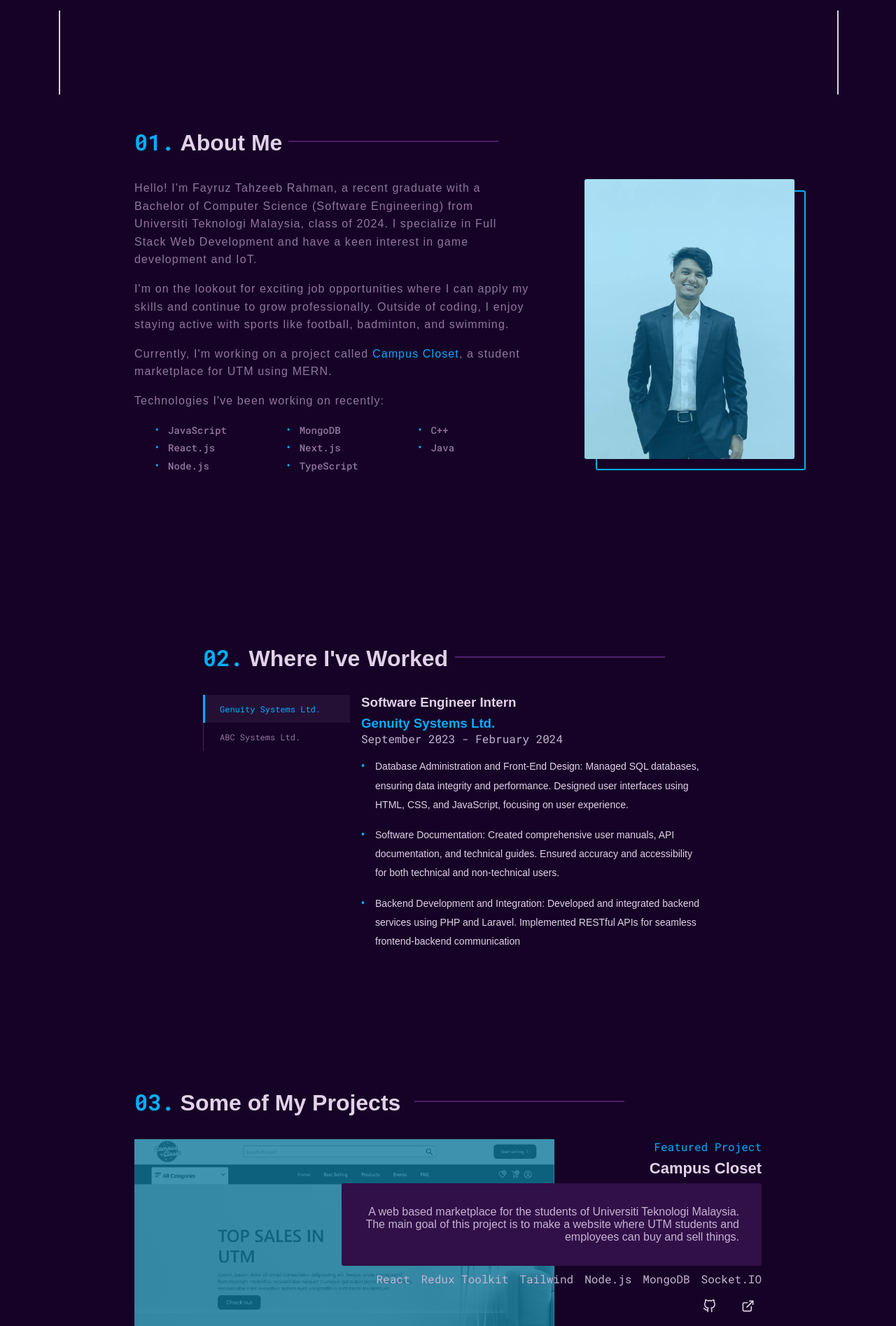
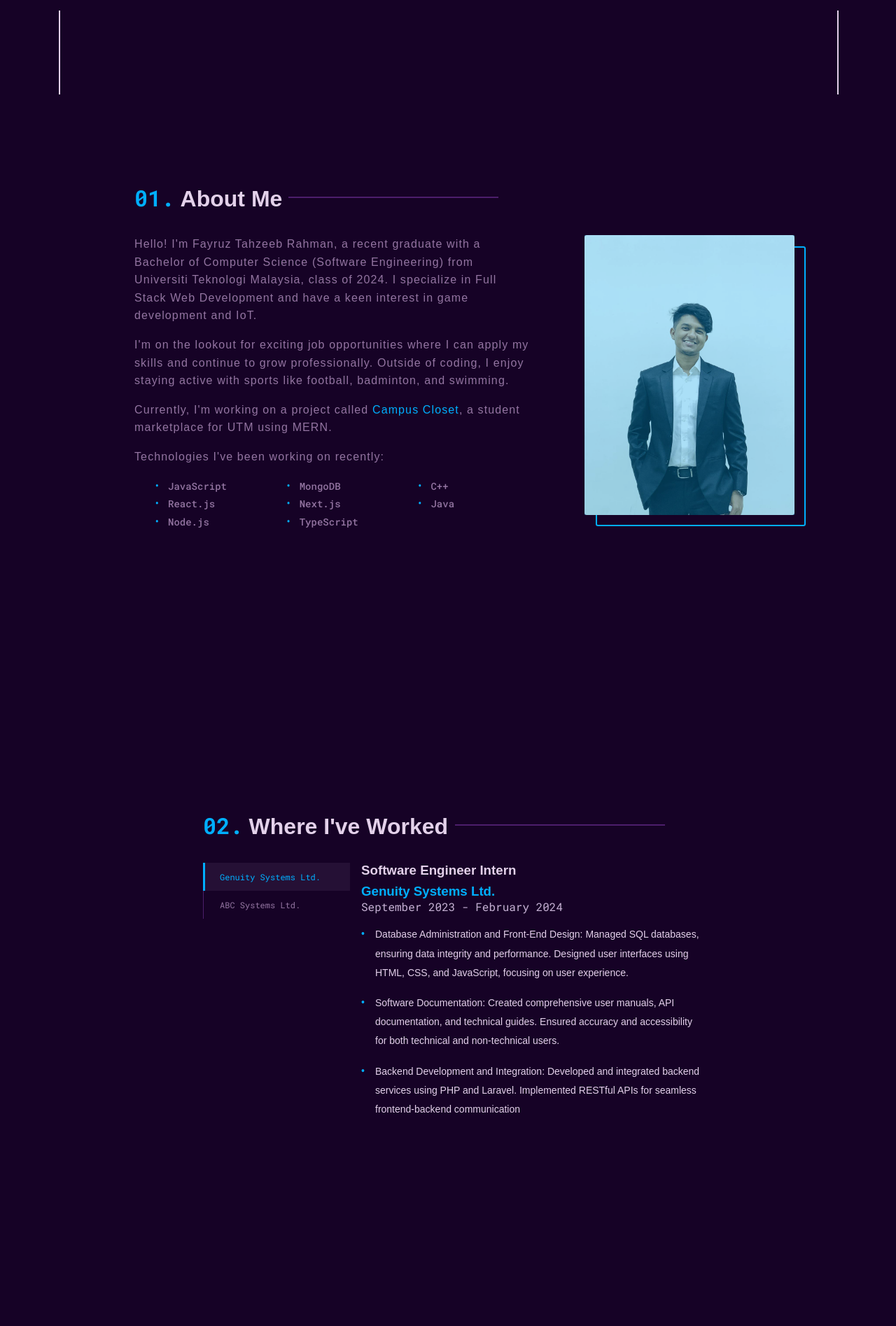
Before and after one commit to ishmumr7/portfolio, a Next.js app: page / in a window 1280 px wide. Shown: the part 665-2560 px from the top of the page at 70% size. Built offline with nearby package versions, Linux system fonts and the light colour scheme.

Commit message:
Add padding

```diff
--- a/src/scss/sections/_about.scss
+++ b/src/scss/sections/_about.scss
@@ -1,5 +1,6 @@
 .about {
-	margin: 15rem 0;
+	margin: 10rem 0;
+	padding-top: 10rem;
 	.title {
 		font-family: var(--raleway);
 		color: var(--light-mauve);
--- a/src/scss/sections/_experience.scss
+++ b/src/scss/sections/_experience.scss
@@ -1,5 +1,6 @@
 .experience {
 	margin: 15rem auto;
+	padding-top: 10rem;
 	max-width: 700px;
 	.title {
 		font-family: var(--raleway);
--- a/src/scss/sections/_projects.scss
+++ b/src/scss/sections/_projects.scss
@@ -1,5 +1,6 @@
 .projects {
   margin: 15rem 0;
+  padding-top: 10rem;
   .title {
     font-family: var(--raleway);
     color: var(--light-mauve);
```
Lines whose indentation alone changed are shown as unchanged.
